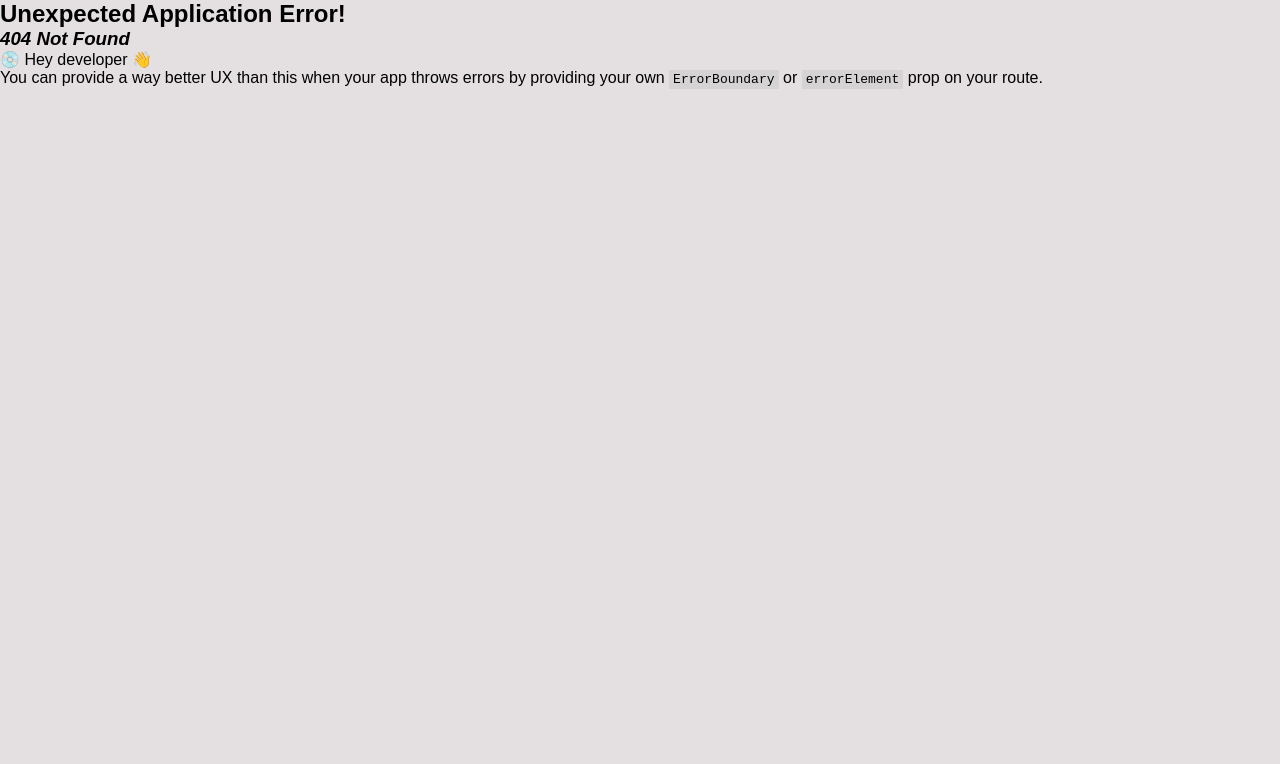
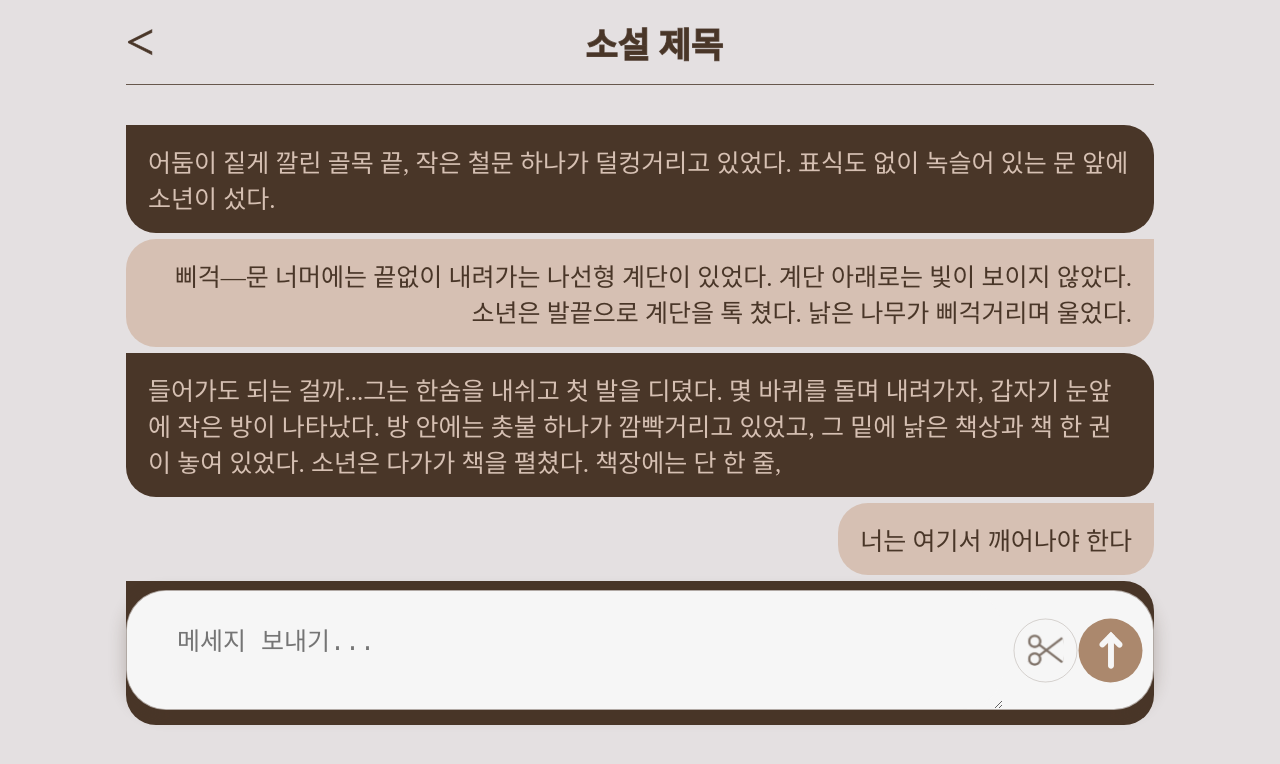
Before and after one commit to ChatStorys/ChatStory_Front, a React (Vite) app: page /chatting/1 in a window 1280 px wide. Before the commit this address had no page. Shown: the top 764 px of the page. Built offline with nearby package versions, Linux system fonts and the light colour scheme.

Commit message:
나머지 기본 세팅

```diff
--- a/src/component/Mainbutton/Mainbutton.tsx
+++ b/src/component/Mainbutton/Mainbutton.tsx
@@ -17,12 +17,14 @@ const Container = styled.div`
   line-height: normal;
   border: 1px solid #000;
   border-radius: 20px;
+  cursor: pointer;
 `;
 type Mainbutton = {
   children: React.ReactNode;
+  onClick?: () => void;
 };
-const Mainbutton: React.FC<Mainbutton> = ({ children }) => {
-  return <Container>{children}</Container>;
+const Mainbutton: React.FC<Mainbutton> = ({ children, onClick }) => {
+  return <Container onClick={onClick}>{children}</Container>;
 };
 
 export default Mainbutton;
--- a/src/component/chatcontent/Chatcontent.tsx
+++ b/src/component/chatcontent/Chatcontent.tsx
@@ -3,7 +3,7 @@ import styled from 'styled-components';
 
 const Container = styled.div`
   width: 100%;
-  height: 750px;
+  height: 600px;
   margin: 40px 0;
   overflow: scroll;
 `;
--- a/src/component/cutmodal/Cutmodal.tsx
+++ b/src/component/cutmodal/Cutmodal.tsx
@@ -46,14 +46,15 @@ const CutButton = styled.div`
   line-height: normal;
 `;
 type cutModal = {
-  handleCutModal: () => void;
+  handlefinish: () => void;
+  handlechpater: () => void;
 };
-const Cutmodal: React.FC<cutModal> = ({ handleCutModal }) => {
+const Cutmodal: React.FC<cutModal> = ({ handlefinish, handlechpater }) => {
   return (
     <Container>
-      <Modal onClick={handleCutModal}>
-        <CutButton>다음 챕터로 넘어가기</CutButton>
-        <CutButton>소설 끝내기 </CutButton>
+      <Modal>
+        <CutButton onClick={handlechpater}>다음 챕터로 넘어가기</CutButton>
+        <CutButton onClick={handlefinish}>소설 끝내기 </CutButton>
       </Modal>
     </Container>
   );
--- a/src/component/footer/Footer.tsx
+++ b/src/component/footer/Footer.tsx
@@ -46,12 +46,13 @@ const SentChat = styled.img`
 `;
 type Footer = {
   handleCutModal: () => void;
+  onChange: (e: React.ChangeEvent<HTMLTextAreaElement>) => void;
+  handleSendStory?: () => void;
 };
-const Footer: React.FC<Footer> = ({ handleCutModal }) => {
-  const [message, setMessage] = useState('');
+const Footer: React.FC<Footer> = ({ handleCutModal, onChange, handleSendStory }) => {
   const textareaRef = useRef<HTMLTextAreaElement>(null);
   const handleChange = (e: React.ChangeEvent<HTMLTextAreaElement>) => {
-    setMessage(e.target.value);
+    onChange(e);
     autoResize();
   };
   const autoResize = () => {
@@ -69,10 +70,10 @@ const Footer: React.FC<Footer> = ({ handleCutModal }) => {
   return (
     <Container>
       <Subcontainer>
-        <Sendmessage ref={textareaRef} placeholder="메세지 보내기..." value={message} onChange={handleChange} onKeyDown={handleKeyDown} />{' '}
+        <Sendmessage ref={textareaRef} placeholder="메세지 보내기..." onChange={handleChange} onKeyDown={handleKeyDown} maxLength={1000} />{' '}
         <ButtonBox>
-          <EndChapter src={Endchapter} />
-          <SentChat src={SendChat} onClick={handleCutModal} />
+          <EndChapter src={Endchapter} onClick={handleCutModal} />
+          <SentChat src={SendChat} onClick={handleSendStory} />
         </ButtonBox>
       </Subcontainer>
     </Container>
--- a/src/component/header/Header.tsx
+++ b/src/component/header/Header.tsx
@@ -1,5 +1,6 @@
 import React from 'react';
 import styled from 'styled-components';
+import { useNavigate } from 'react-router-dom';
 
 const Container = styled.div`
   width: 100%;
@@ -16,6 +17,7 @@ const BackArrow = styled.div`
   font-family: 'Heir of Light';
   font-size: 50px;
   font-style: normal;
+  cursor: pointer;
 `;
 const Title = styled.div`
   color: #493628;
@@ -32,9 +34,11 @@ type HeaderProps = {
   title: string;
 };
 const Header: React.FC<HeaderProps> = ({ title }) => {
+  const navigate = useNavigate();
+
   return (
     <Container>
-      <BackArrow>&lt;</BackArrow>
+      <BackArrow onClick={() => navigate(-1)}>&lt;</BackArrow>
       <Title>{title}</Title>
       <Empty></Empty>
     </Container>
--- a/src/page/archiving/Archiving.tsx
+++ b/src/page/archiving/Archiving.tsx
@@ -1,4 +1,4 @@
-import React from 'react';
+import React, { useEffect } from 'react';
 import styled from 'styled-components';
 import Header from '../../component/header/Header';
 import click from '../../assets/archiving/click.svg';
@@ -6,7 +6,7 @@ import hover from '../../assets/archiving/hover.svg';
 import original from '../../assets/archiving/original.svg';
 import pedestal from '../../assets/archiving/pedestal.svg';
 import LeftrightBtn from '../../component/button/LeftrightBtn/LeftrightBtn';
-
+import useArchive from '../../hook/api/useArchive/useArchive';
 const Container = styled.div`
   background: #e4e0e1;
   padding: 0 126px;
@@ -55,7 +55,21 @@ const Delete = styled.div`
   line-height: 70px;
   margin-top: 50px;
 `;
+
 const Archiving: React.FC = () => {
+  const { getarchive, Deletearchive } = useArchive();
+  const getarchiveInfo = async () => {
+    try {
+      const response = await getarchive();
+      console.log('Archive data:', response);
+    } catch (error) {
+      console.error('Error fetching archive:', error);
+    }
+  };
+
+  useEffect(() => {
+    getarchiveInfo();
+  }, []);
   return (
     <Container>
       <Header title="닉네임의 도서관" />
--- a/src/page/category/Category.tsx
+++ b/src/page/category/Category.tsx
@@ -2,6 +2,9 @@ import React, { useState } from 'react';
 import styled from 'styled-components';
 import Header from '../../component/header/Header';
 import Button from '../../component/button/Button';
+import useStory from '../../hook/api/useStory/useStory';
+import { useNavigate } from 'react-router-dom';
+import { createStorybody } from '../../interface/useStory/story';
 const Container = styled.div`
   background: #e4e0e1;
   padding: 0 126px;
@@ -15,10 +18,11 @@ const Content = styled.div`
   justify-content: space-evenly;
   height: 100%;
 `;
-const Title = styled.div`
+const Title = styled.input`
   width: 812px;
   height: 70px;
   flex-shrink: 0;
+  border: none;
   border-bottom: 6px solid #d6c0b3;
   background: #e4e0e1;
   color: rgba(73, 54, 40, 0.9);
@@ -47,15 +51,39 @@ const CategorySelect = styled.select`
 const Category: React.FC = () => {
   const categories = ['카테고리를 설정해주세요', '동화', '연애', '판타지', '무협', '액션', '스릴러', '추리'];
   const [selected, setSelected] = useState('전체');
-
+  const [title, setTitle] = useState('');
+  const navigate = useNavigate();
   const handleChange = (e: React.ChangeEvent<HTMLSelectElement>) => {
     setSelected(e.target.value);
+  };
+  const handleTitleChange = (e: React.ChangeEvent<HTMLInputElement>) => {
+    setTitle(e.target.value);
+  };
+  const { createStory } = useStory();
+  const handleCreateStory = async () => {
+    const storyData: createStorybody = {
+      title,
+      category: selected,
+    };
+    console.log('소설 생성 데이터:', storyData);
+    if (!title || selected === '카테고리를 설정해주세요') {
+      alert('제목과 카테고리를 입력해주세요.');
+      return;
+    }
+    try {
+      const response = await createStory(storyData);
+      console.log('소설 생성 성공:', response);
+      // navigate(`/chatting:${response.book_id}`);
+    } catch (error) {
+      console.error('소설 생성 실패:', error);
+      alert('소설 생성에 실패했습니다. 다시 시도해주세요.');
+    }
   };
   return (
     <Container>
       <Header title="카테고리"></Header>
       <Content>
-        <Title>제목을 적어주세요</Title>
+        <Title placeholder="소설 제목을 입력해주세요" onChange={handleTitleChange} />
         <CategorySelect value={selected} onChange={handleChange}>
           {categories.map((item, idx) => (
             <option key={idx} value={item}>
@@ -63,7 +91,7 @@ const Category: React.FC = () => {
             </option>
           ))}
         </CategorySelect>
-        <Button>소설 만들기</Button>
+        <Button onClick={handleCreateStory}>소설 만들기</Button>
       </Content>
     </Container>
   );
--- a/src/page/chatting/Chatting.tsx
+++ b/src/page/chatting/Chatting.tsx
@@ -4,6 +4,9 @@ import Header from '../../component/header/Header';
 import Chatcontent from '../../component/chatcontent/Chatcontent';
 import Footer from '../../component/footer/Footer';
 import Cutmodal from '../../component/cutmodal/Cutmodal';
+import useStory from '../../hook/api/useStory/useStory';
+import { useParams } from 'react-router-dom';
+import { sendStorybody } from '../../interface/useStory/story';
 const Container = styled.div`
   background: #e4e0e1;
   padding: 0 126px;
@@ -15,6 +18,8 @@ const Chatting: React.FC = () => {
   const handleCutModal = () => {
     setCutModal((prev) => !prev);
   };
+  const { book_id } = useParams();
+  const id = book_id!;
   const content = [
     {
       LLM_Model: '어둠이 짙게 깔린 골목 끝, 작은 철문 하나가 덜컹거리고 있었다. 표식도 없이 녹슬어 있는 문 앞에 소년이 섰다.',
@@ -43,14 +48,66 @@ const Chatting: React.FC = () => {
 
     { LLM_Model: '뭐야... 이게...', User: '그 순간, 책장이 저절로 넘어가기 시작했다. 새로운 글자가 피처럼 번져나오더니, 소년의 이름을 새겼다' },
   ];
+  const [prompt, setPromt] = useState('');
+  const handlePromtChange = (e: React.ChangeEvent<HTMLTextAreaElement>) => {
+    setPromt(e.target.value);
+  };
+  const { sendStory, finishStory, finishStoryChapter } = useStory();
+
+  const handleSendStory = async () => {
+    const storyData: sendStorybody = {
+      book_id: id,
+      prompt,
+    };
+    if (!prompt) {
+      alert('내용을 입력해주세요.');
+      return;
+    }
+    try {
+      const response = await sendStory(storyData);
+      console.log('스토리 전송 성공:', response);
+      setPromt('');
+      setCutModal((prev) => !prev);
+    } catch (error) {
+      console.error('스토리 전송 실패:', error);
+    }
+  };
+
+  const handleFinishStory = async () => {
+    const now = new Date();
+    const created_at = now.toISOString();
+    console.log('created_at:', created_at);
+    const finishstory = {
+      book_id: id,
+      created_at,
+      is_finished: true,
+    };
+
+    try {
+      const response = await finishStory(finishstory);
+      console.log('챕터 완료:', response);
+      await finishStoryChapter(id);
+    } catch (error) {
+      console.error('챕터 완료 실패:', error);
+    }
+  };
+  const handleChapterStory = async () => {
+    try {
+      const response = await finishStoryChapter(id);
+      console.log('챕터 성공:', response);
+      setPromt('');
+    } catch (error) {
+      console.error('챕터 실패:', error);
+    }
+  };
   return (
     <>
       <Container>
         <Header title="소설 제목" />
         <Chatcontent chatcontent={content} />
       </Container>
-      <Footer handleCutModal={handleCutModal} />
-      {cutModal && <Cutmodal handleCutModal={handleCutModal} />}
+      <Footer handleCutModal={handleCutModal} onChange={handlePromtChange} handleSendStory={handleSendStory} />
+      {cutModal && <Cutmodal handlefinish={handleFinishStory} handlechpater={handleChapterStory} />}
     </>
   );
 };
--- a/src/router/Router.tsx
+++ b/src/router/Router.tsx
@@ -9,11 +9,11 @@ import Category from '../page/category/Category';
 const Routers = () => {
   const router = createBrowserRouter([
     {
-      path: '/',
+      path: '/main',
       element: <Main />,
     },
     {
-      path: '/chatting',
+      path: '/chatting/:book_id',
       element: <Chatting />,
     },
     {
@@ -21,7 +21,7 @@ const Routers = () => {
       element: <Archive />,
     },
     {
-      path: '/login',
+      path: '/',
       element: <Login />,
     },
     {
```
